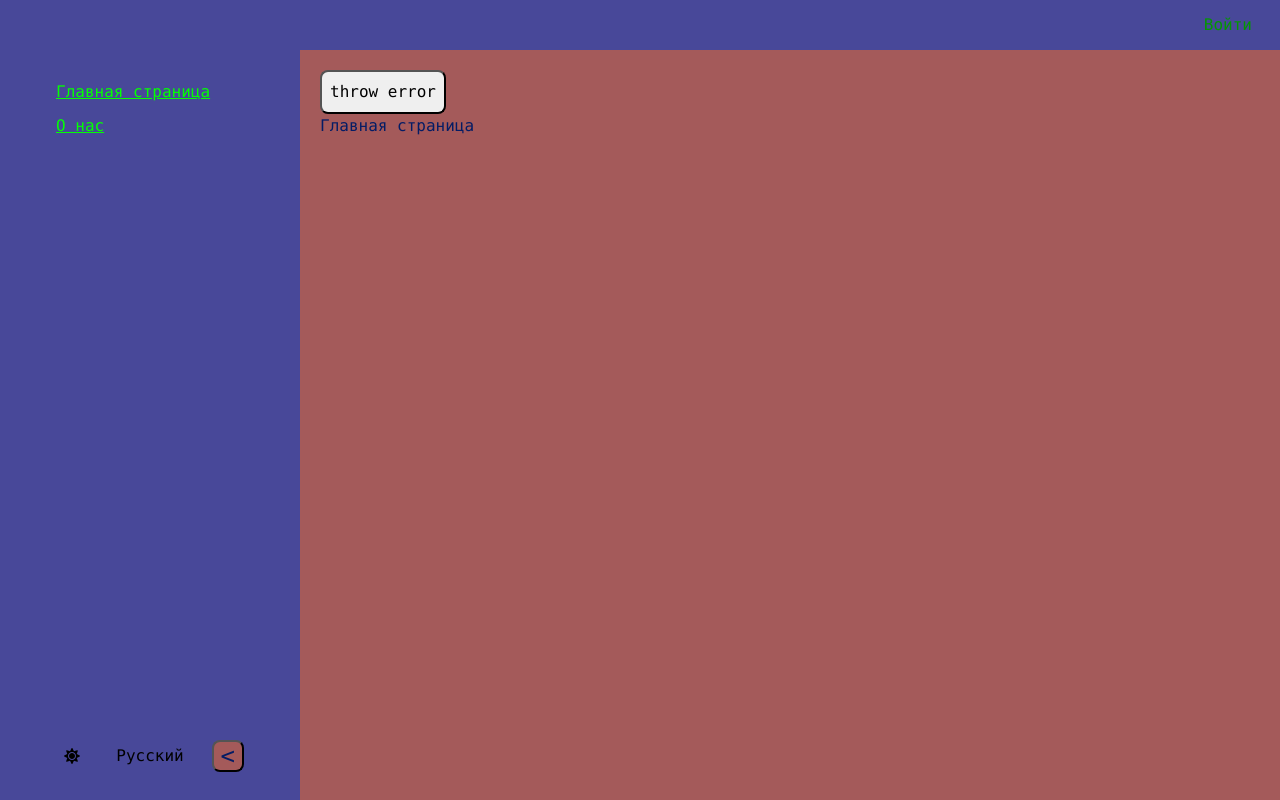
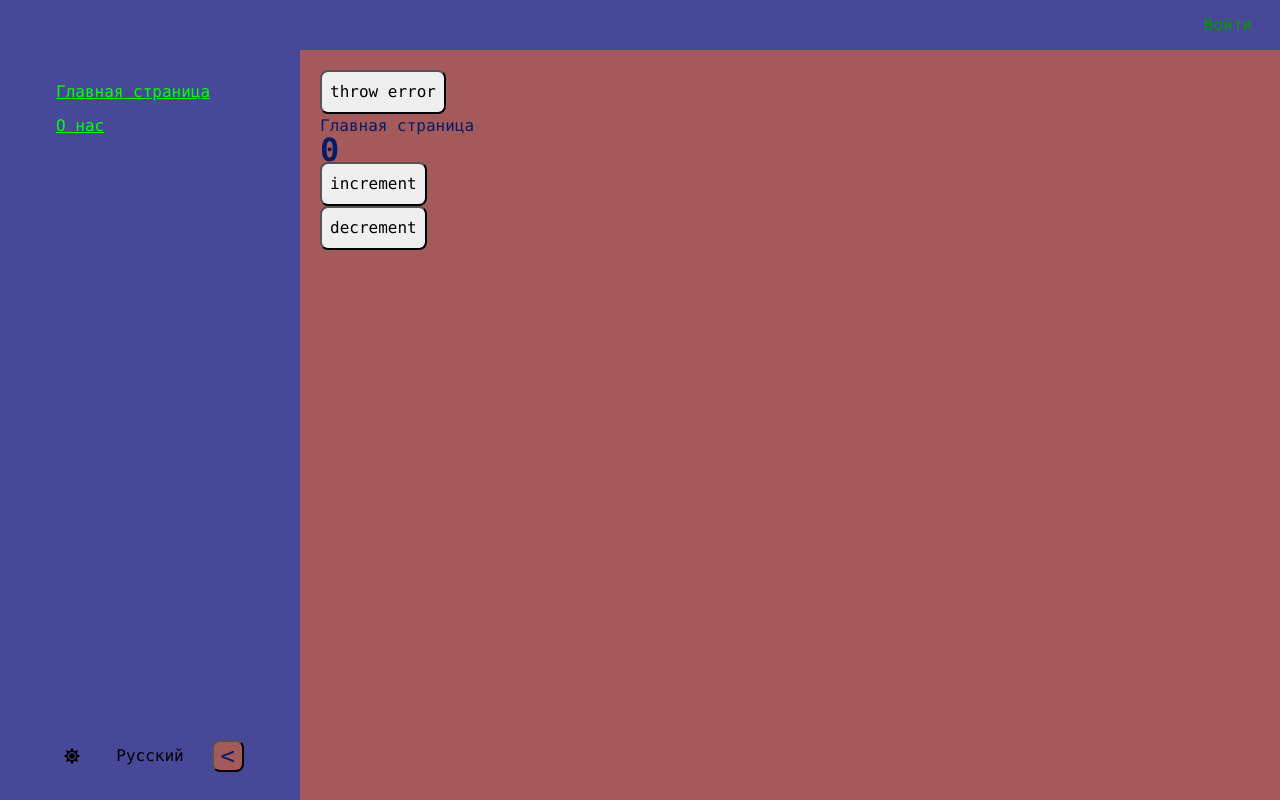
Before and after one commit to NLinkova/pet-project, a React app: page / in a window 1280 px wide. Built offline with nearby package versions, Linux system fonts and the light colour scheme; some icons are missing.

Commit message:
test update

```diff
--- a/src/pages/MainPage/ui/MainPage.tsx
+++ b/src/pages/MainPage/ui/MainPage.tsx
@@ -1,5 +1,6 @@
-import { BugButton } from 'app/providers/ErrorBoundary';
-import { useTranslation } from 'react-i18next';
+import { BugButton } from "app/providers/ErrorBoundary";
+import { Counter } from 'entities/Counter';
+import { useTranslation } from "react-i18next";
 
 const MainPage = () => {
   const { t } = useTranslation();
@@ -7,7 +8,8 @@ const MainPage = () => {
   return (
     <div>
       <BugButton />
-      {t('Main page')}
+      {t("Main page")}
+      <Counter />
     </div>
   );
 };
--- a/src/widgets/Navbar/ui/Navbar.tsx
+++ b/src/widgets/Navbar/ui/Navbar.tsx
@@ -25,7 +25,7 @@ const Navbar = ({ className }: NavbarProps) => {
         className={cls.links}
         onClick={onToggleModal}
       >
-        {t('Войти')}
+        {t('Login')}
       </Button>
       <Modal isOpen={isAuthModal} onClose={onToggleModal}>
         {/* eslint-disable-next-line */}
```
